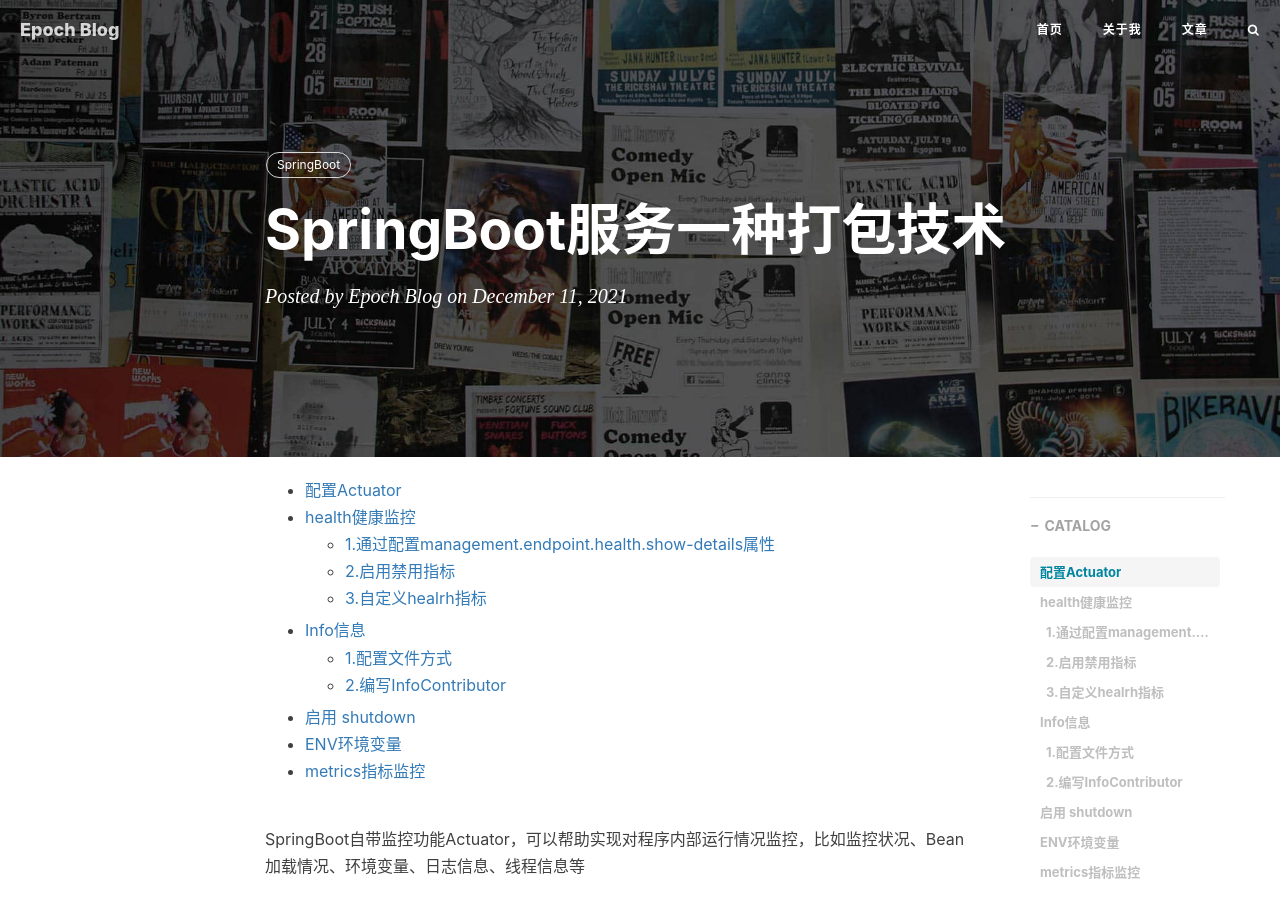
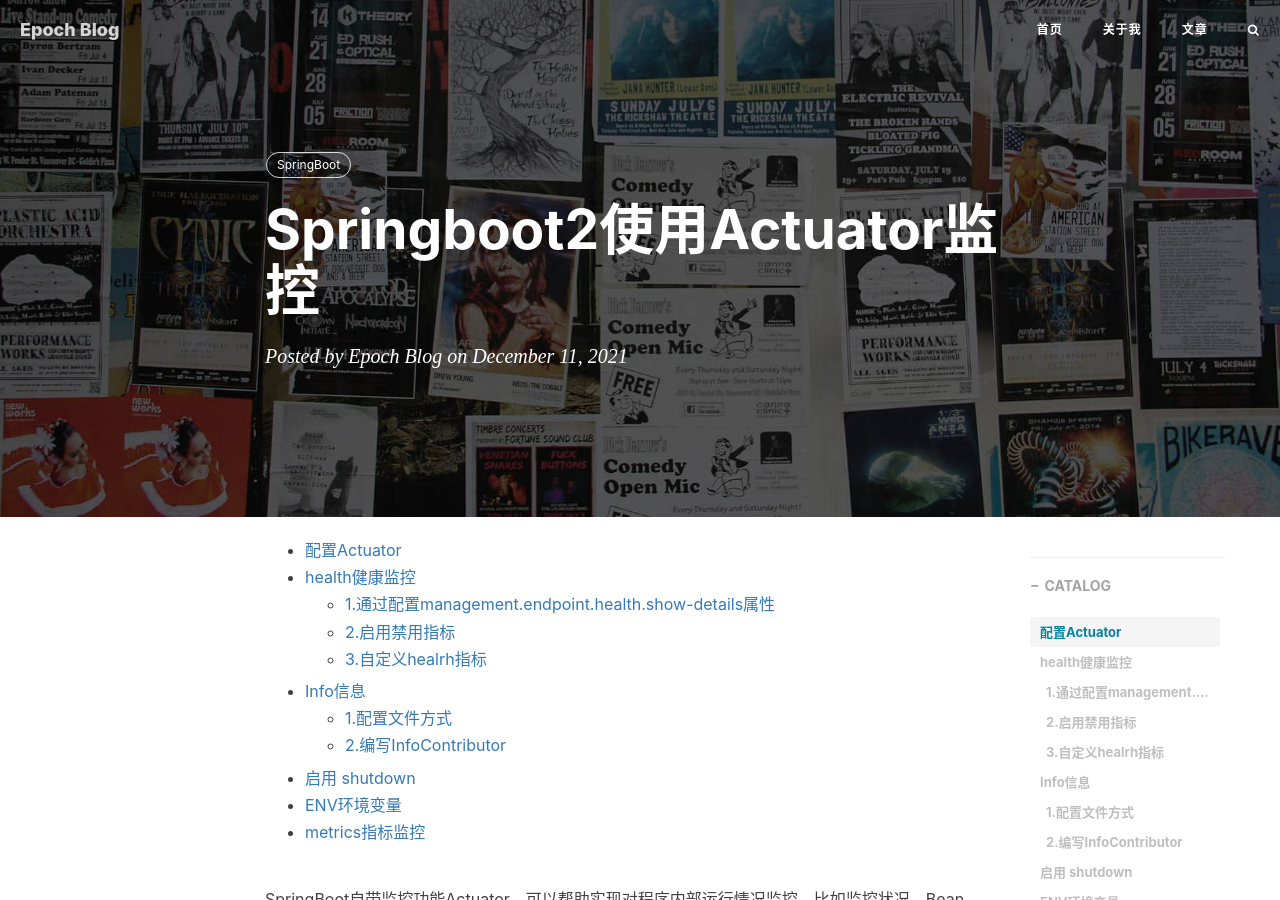
Before and after one commit to zhangqinglei1/zhangqinglei1.github.io, a Jekyll site: the page built from _posts/2021-12-11-Springboot2使用Actuator监控.md, in a window 1280 px wide and 900 px high. Built offline with Jekyll 4.4.1, drawn with Linux system fonts in a browser that asks for light colours; nearby versions of some CDN libraries; comment, search, counter and statistics services are not loaded.

Commit message:
修改名称

```diff
--- a/_posts/2021-12-11-Springboot2使用Actuator监控.md
+++ b/_posts/2021-12-11-Springboot2使用Actuator监控.md
@@ -1,10 +1,10 @@
 ---
 layout: post
-title:  "SpringBoot服务一种打包技术"
+title:  "Springboot2使用Actuator监控"
 date:   2021-12-11 20:14:54
 categories: SpringBoot
 tags: SpringBoot
-excerpt: SpringBoot服务一种打包技术
+excerpt: Springboot2使用Actuator监控
 mathjax: true
 
 ---
```
